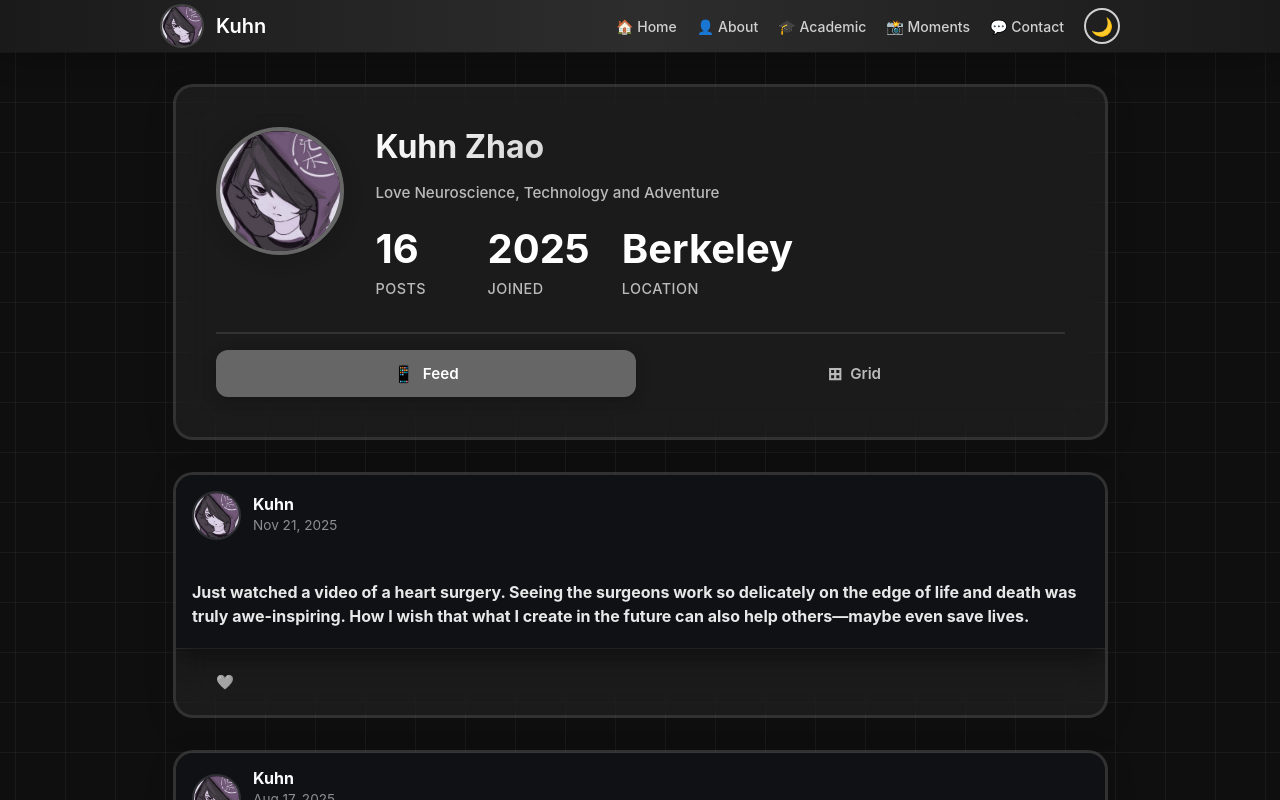
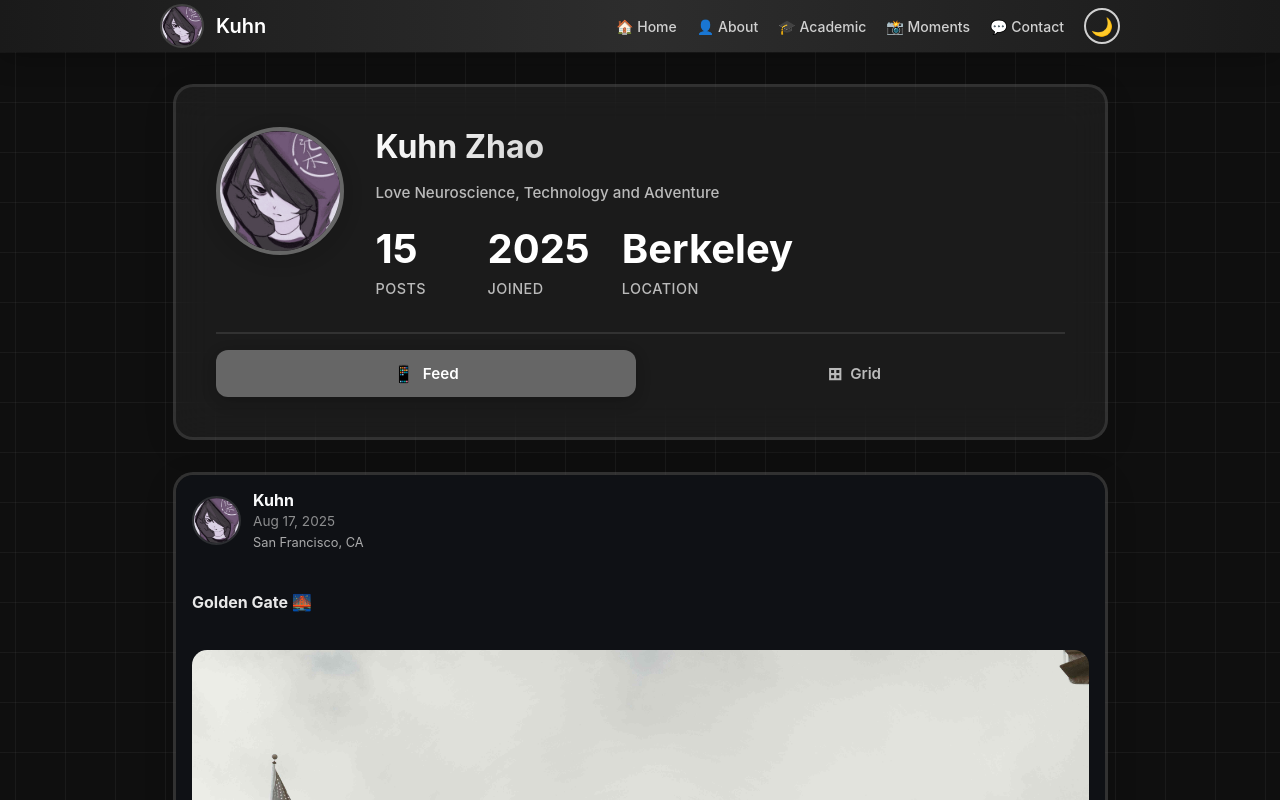
Before and after one commit to kianmax0/kuhn-personal-website, a React (Vite) app: page /moments in a window 1280 px wide. Shown: the top 800 px of the page. Built offline with nearby package versions, Linux system fonts and the light colour scheme.

Commit message:
chore: remove the most recent moment (Nov 21, 2025)

```diff
--- a/client/src/data/momentsData.js
+++ b/client/src/data/momentsData.js
@@ -57,12 +57,6 @@ import shanghai9 from "../assets/shanghai_9.jpg";
 
 // 共享的moments数据 - 按时间顺序，最早的ID最小，最新的ID最大
 export const momentsData = [
-  {
-    id: 16,
-    timestamp: "Nov 21, 2025",
-    text: "Just watched a video of a heart surgery. Seeing the surgeons work so delicately on the edge of life and death was truly awe-inspiring. How I wish that what I create in the future can also help others—maybe even save lives.",
-    // imageUrl: undefined, // Add an image if available
-  },
   {
     id: 15,
     timestamp: "Apr 9, 2025",
```
